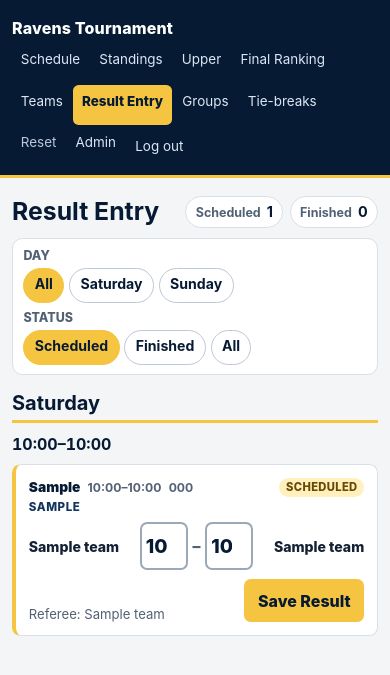
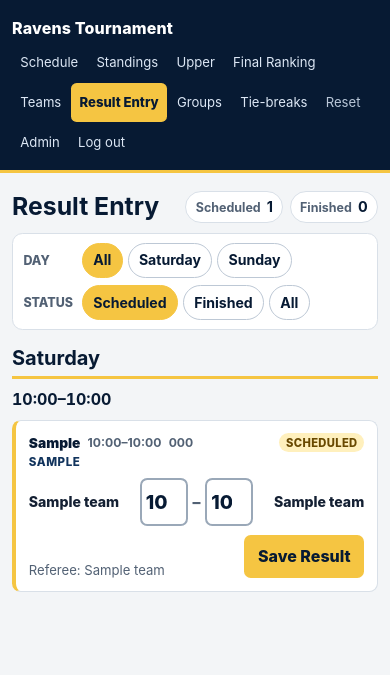
Before and after one commit to dav1d-ol1ve1ra/ravens-tournament, a Django app: page /results-admin/ in a window 390 px wide. Shown: the top 675 px of the page. Run offline with Django 5.2, Linux system fonts and the light colour scheme; a user stored in the database is signed in; tables that the repository leaves empty hold one stand-in row (values such as "Sample post").

Commit message:
Improve responsive mobile layouts

```diff
--- a/tournament/static/tournament/site.css
+++ b/tournament/static/tournament/site.css
@@ -17,9 +17,13 @@
 }
 
 * { box-sizing: border-box; }
+html, body { min-width: 0; max-width: 100%; }
 body { margin: 0; background: var(--page-bg); }
 a { color: inherit; }
-button, input, select { font: inherit; }
+button, input, select, textarea { max-width: 100%; font: inherit; }
+input, select, textarea { min-width: 0; }
+img, svg { max-width: 100%; height: auto; }
+fieldset { min-inline-size: 0; }
 
 .site-header {
   border-bottom: 3px solid var(--ravens-gold);
@@ -37,6 +41,8 @@ button, input, select { font: inherit; }
   flex-wrap: wrap;
 }
 
+.site-nav > * { min-width: 0; }
+
 .brand {
   margin-right: auto;
   padding: 0.55rem 0.6rem 0.55rem 0;
@@ -44,10 +50,15 @@ button, input, select { font: inherit; }
   font-weight: 800;
   letter-spacing: 0.01em;
   text-decoration: none;
+  overflow-wrap: break-word;
 }
 
 .nav-link, .nav-logout {
+  display: inline-flex;
+  flex: 0 0 auto;
   min-height: 2.5rem;
+  align-items: center;
+  justify-content: center;
   padding: 0.6rem 0.7rem;
   border: 0;
   border-radius: 0.35rem;
@@ -55,6 +66,8 @@ button, input, select { font: inherit; }
   background: transparent;
   font-size: 0.92rem;
   text-decoration: none;
+  line-height: 1.15;
+  text-align: center;
   cursor: pointer;
 }
 
@@ -79,6 +92,8 @@ button, input, select { font: inherit; }
   margin: 0 auto;
   padding: 1.5rem 1rem 3rem;
 }
+
+.page-shell > *, .page-shell section, .page-shell article { min-width: 0; }
 
 .page-title {
   margin: 0 0 1.2rem;
@@ -146,6 +161,9 @@ button, input, select { font: inherit; }
   font-size: 0.84rem;
 }
 
+.match-topline > *, .result-topline > *, .event-topline > *,
+.event-match-meta > * { min-width: 0; }
+
 .match-time { color: var(--ravens-navy); font-weight: 800; }
 .phase-label { margin-left: auto; color: var(--ravens-navy-light); font-weight: 750; }
 .match-state {
@@ -156,6 +174,7 @@ button, input, select { font: inherit; }
   font-weight: 800;
   letter-spacing: 0.03em;
   text-transform: uppercase;
+  white-space: nowrap;
 }
 .state-scheduled { color: #694900; background: #fff0bd; }
 .state-finished { color: #46576d; background: #e6ebf0; }
@@ -358,9 +377,9 @@ button, input, select { font: inherit; }
   background: var(--card-bg);
 }
 
-.filter-group { display: flex; gap: 0.45rem; align-items: center; flex-wrap: wrap; }
+.filter-group { display: flex; min-width: 0; gap: 0.45rem; align-items: center; flex-wrap: wrap; }
 .filter-label { min-width: 3.35rem; color: var(--muted); font-size: 0.78rem; font-weight: 850; text-transform: uppercase; }
-.filter-button { min-height: 2.35rem; padding: 0.48rem 0.72rem; border: 1px solid #bdc8d5; border-radius: 99px; color: var(--ravens-navy); background: white; font-size: 0.88rem; font-weight: 750; text-decoration: none; }
+.filter-button { display: inline-flex; flex: 0 0 auto; max-width: 100%; min-height: 2.35rem; align-items: center; justify-content: center; padding: 0.48rem 0.72rem; border: 1px solid #bdc8d5; border-radius: 99px; color: var(--ravens-navy); background: white; font-size: 0.88rem; font-weight: 750; line-height: 1.15; text-align: center; text-decoration: none; }
 .filter-button:hover, .filter-button:focus-visible { border-color: var(--ravens-navy-light); outline: 2px solid rgb(245 197 66 / 45%); outline-offset: 1px; }
 .filter-button.is-active { border-color: var(--ravens-gold); color: var(--ravens-navy); background: var(--ravens-gold); }
 
@@ -391,15 +410,16 @@ button, input, select { font: inherit; }
 .result-phase { margin: 0.18rem 0 0.55rem; color: var(--ravens-navy-light); font-size: 0.72rem; font-weight: 850; letter-spacing: 0.05em; text-transform: uppercase; }
 .result-form { display: grid; gap: 0.55rem; }
 .result-line { display: grid; grid-template-columns: minmax(0, 1fr) 3.3rem auto 3.3rem minmax(0, 1fr); gap: 0.45rem; align-items: center; }
-.result-team { overflow-wrap: anywhere; font-weight: 800; }
+.result-team { min-width: 0; overflow-wrap: break-word; word-break: normal; font-weight: 800; }
 .result-team.away { text-align: right; }
 .result-line input { width: 100%; min-height: 3rem; padding: 0.25rem; border: 2px solid #9aa8b8; border-radius: 0.45rem; color: var(--ravens-navy); background: white; font-size: 1.2rem; font-weight: 850; text-align: center; }
 .result-line input:focus { border-color: var(--ravens-navy-light); outline: 3px solid rgb(245 197 66 / 45%); }
 .score-separator { color: var(--muted); font-weight: 850; }
-.result-footer { display: flex; gap: 0.7rem; align-items: center; justify-content: space-between; }
+.result-footer { display: flex; min-width: 0; gap: 0.7rem; align-items: center; justify-content: space-between; }
+.result-footer > * { min-width: 0; }
 .referee-text, .current-result { margin: 0; color: var(--muted); font-size: 0.82rem; }
 .current-result { color: var(--success); font-weight: 800; }
-.save-button { min-height: 2.7rem; padding: 0.55rem 0.85rem; border: 0; border-radius: 0.42rem; color: var(--ravens-navy); background: var(--ravens-gold); font-weight: 850; cursor: pointer; white-space: nowrap; }
+.save-button { min-height: 2.7rem; padding: 0.55rem 0.85rem; border: 0; border-radius: 0.42rem; color: var(--ravens-navy); background: var(--ravens-gold); font-weight: 850; line-height: 1.15; cursor: pointer; white-space: normal; }
 .save-button:hover, .save-button:focus-visible { background: #ffd95f; outline: 2px solid var(--ravens-navy-light); outline-offset: 1px; }
 .field-errors { margin: 0; padding-left: 1.1rem; color: var(--danger); font-size: 0.82rem; }
 .field-errors .errorlist { margin: 0.2rem 0; }
@@ -497,12 +518,12 @@ button, input, select { font: inherit; }
 @media (max-width: 600px) {
   .site-nav { padding: 0.55rem 0.75rem; gap: 0.1rem; }
   .brand { flex-basis: 100%; margin-right: 0; padding-bottom: 0.25rem; }
-  .nav-link, .nav-logout { padding: 0.5rem 0.55rem; font-size: 0.84rem; }
+  .nav-link, .nav-logout { min-height: 2.4rem; padding: 0.48rem 0.52rem; font-size: 0.82rem; }
   .page-shell { padding: 1.1rem 0.75rem 2rem; }
   .schedule-list { grid-template-columns: 1fr; }
   .schedule-filter-panel { align-items: flex-start; flex-direction: column; gap: 0.45rem; }
   .schedule-filter-panel .filter-group { width: 100%; }
-  .schedule-filter-panel .filter-label { flex-basis: 100%; }
+  .schedule-filter-panel .filter-label { flex-basis: auto; }
   .schedule-filter-panel .filter-button { min-height: 2.25rem; }
   .schedule-event { padding: 0.7rem; }
   .schedule-pair { gap: 0.35rem; }
@@ -513,7 +534,7 @@ button, input, select { font: inherit; }
   .court-event, .court-match { min-height: 5.7rem; }
   .standings-mobile { display: grid; gap: 0.5rem; }
   .standings-desktop { display: none; }
-  .result-filter-panel .filter-label { flex-basis: 100%; }
+  .result-filter-panel .filter-label { flex-basis: auto; }
   .result-filter-panel .filter-group { gap: 0.3rem; }
   .result-line { grid-template-columns: minmax(0, 1fr) 3rem auto 3rem minmax(0, 1fr); gap: 0.3rem; }
   .result-team { font-size: 0.88rem; }
```
Also changed, not shown: other parts of tournament/static/tournament/site.css (+47 -9 lines).
